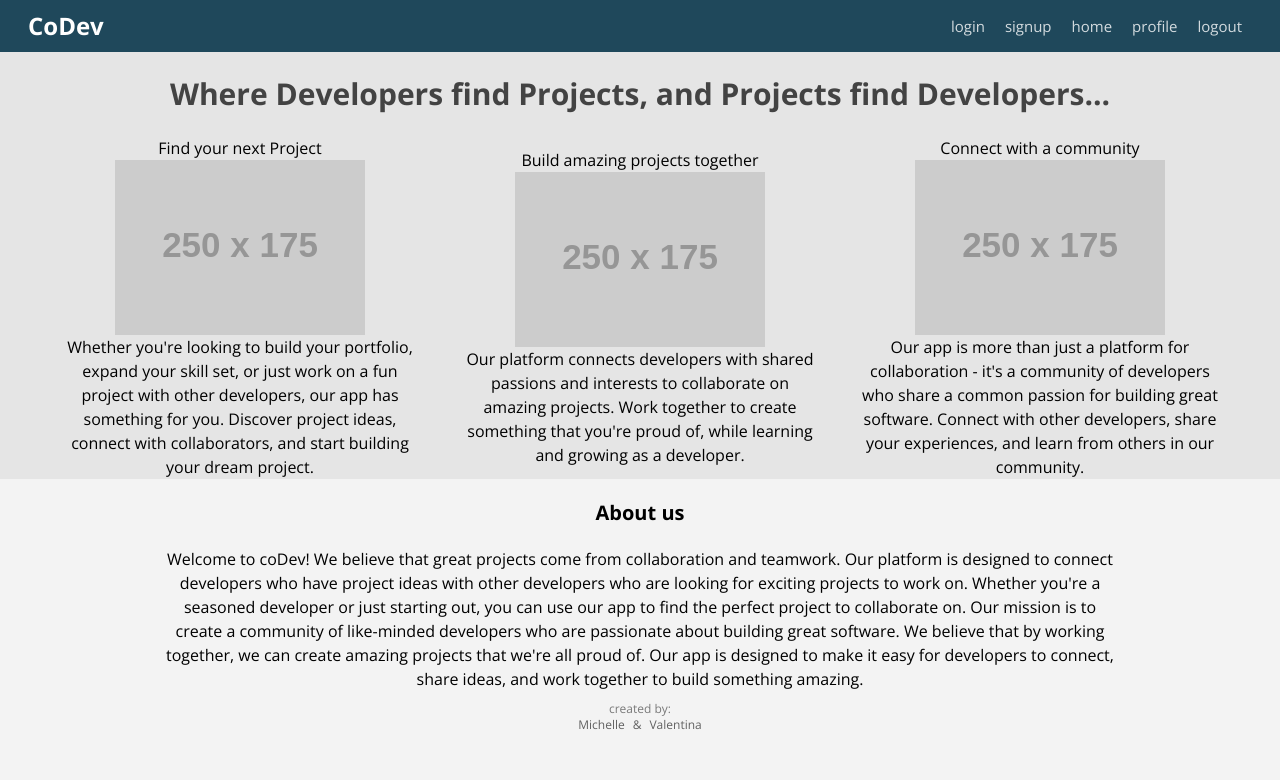
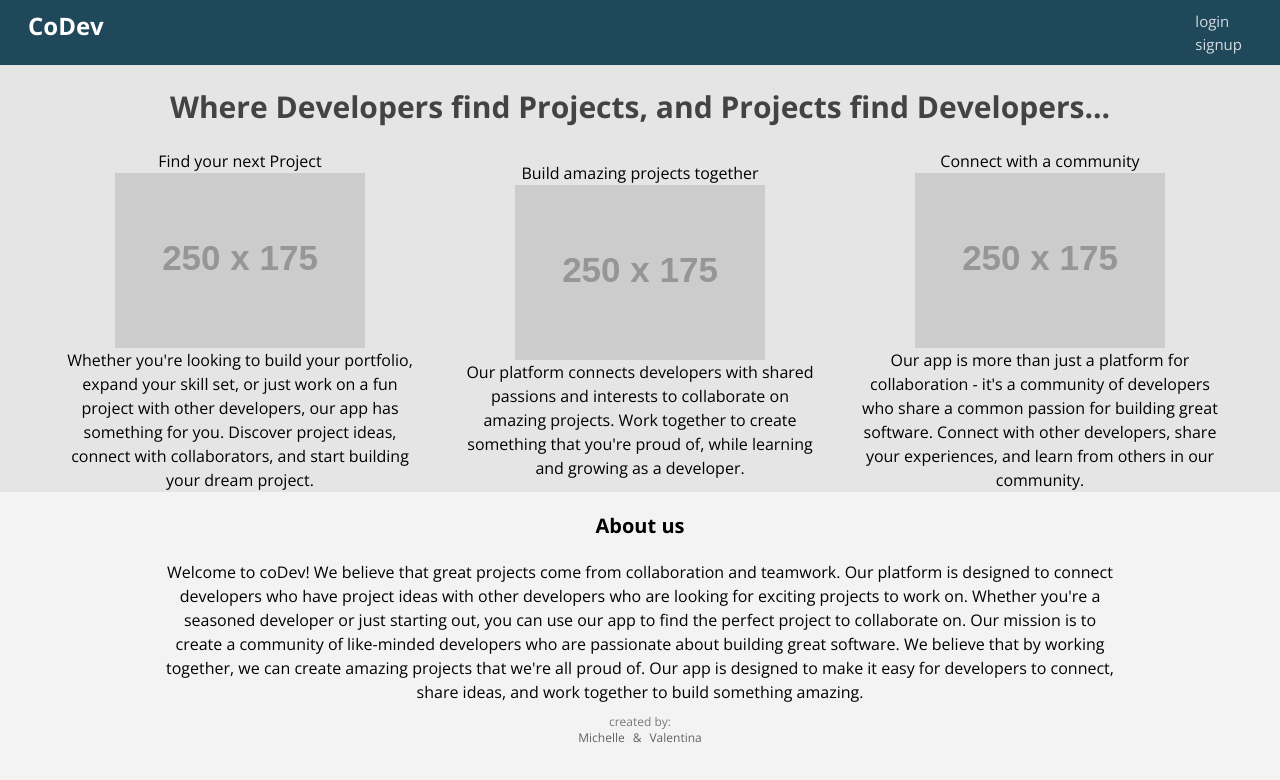
Before and after one commit to Val-gee/codev, a React (Create React App) app in the folder client/: page / in a window 1280 px wide. Shown: the top 780 px of the page. Built offline with nearby package versions, Linux system fonts and the light colour scheme.

Commit message:
changed Header.js to render appropriate links for when the user is logged in or logged out.

```diff
--- a/client/src/components/header/Header.jsx
+++ b/client/src/components/header/Header.jsx
@@ -1,5 +1,6 @@
 import React from 'react';
 import { Link } from 'react-router-dom';
+import Auth from "../../utils/auth";
 
 import './header.css';
 
@@ -12,35 +13,52 @@ const Header = () => {
         </p>
       </Link>
       <div className="navlinks flex items-center">
+        {Auth.loggedIn() ? (
+          // if logged in
+          < ul >
+            <li>
+              <Link to="/home">
+                <p className="text-[15px] opacity-80 hover:opacity-100 transition duration-80 ease-in px-2.5">
+                  home
+                </p>
+              </Link>
+            </li>
+            <li>
+              <Link to="/profile">
+                <p className="text-[15px] opacity-80 hover:opacity-100 transition duration-80 ease-in px-2.5">
+                  profile
+                </p>
+              </Link>
+            </li>
+            <li>
+              <Link to="/logout" onClick={() => Auth.logout()}>
+                <p className="text-[15px] opacity-80 hover:opacity-100 transition duration-80 ease-in px-2.5">
+                  logout
+                </p>
+              </Link>
+            </li>
+          </ul>
+        ) : (
+          // iff logged out
+          <ul>
+            <li>
               <Link to="/login">
                 <p className="text-[15px] opacity-80 hover:opacity-100 transition duration-80 ease-in px-2.5">
                   login
                 </p>
               </Link>
+            </li>
+            <li>
               <Link to="/signup">
                 <p className="text-[15px] opacity-80 hover:opacity-100 transition duration-80 ease-in px-2.5">
                   signup
                 </p>
               </Link>
-
-          {/* if logged in */}
-          <Link to="/home">
-            <p className="text-[15px] opacity-80 hover:opacity-100 transition duration-80 ease-in px-2.5">
-              home
-            </p>
-          </Link>
-          <Link to="/profile">
-            <p className="text-[15px] opacity-80 hover:opacity-100 transition duration-80 ease-in px-2.5">
-              profile
-            </p>
-          </Link>
-          <Link to="/logout">
-            <p className="text-[15px] opacity-80 hover:opacity-100 transition duration-80 ease-in px-2.5">
-              logout
-            </p>
-          </Link>
+            </li>
+          </ul>
+        )}
       </div>
-      </header>
+    </header >
   );
 }
 
--- a/client/src/utils/auth.js
+++ b/client/src/utils/auth.js
@@ -36,4 +36,5 @@ class AuthService {
   }
 };
 
+// eslint-disable-next-line
 export default new AuthService();
```
Lines whose indentation alone changed are shown as unchanged.
